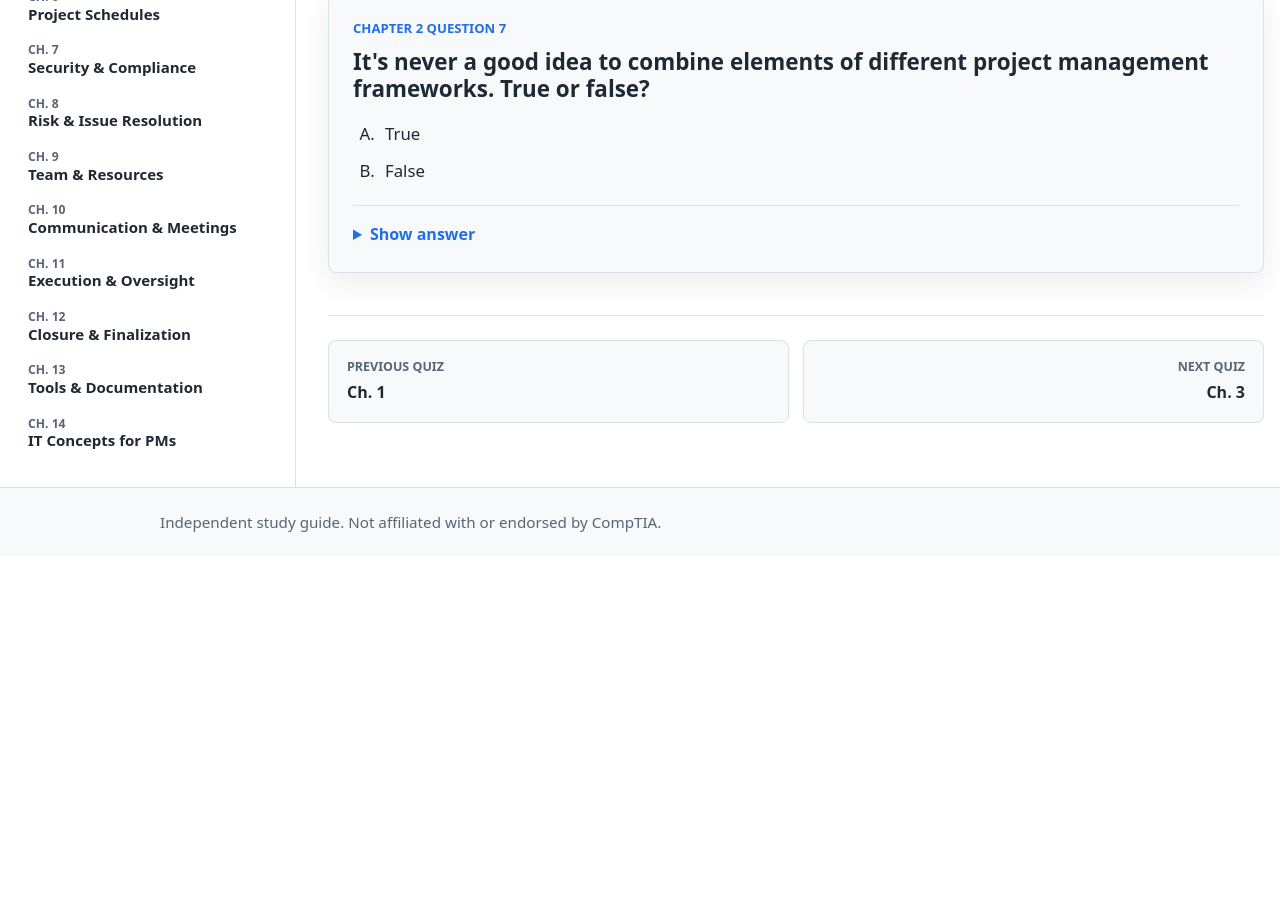
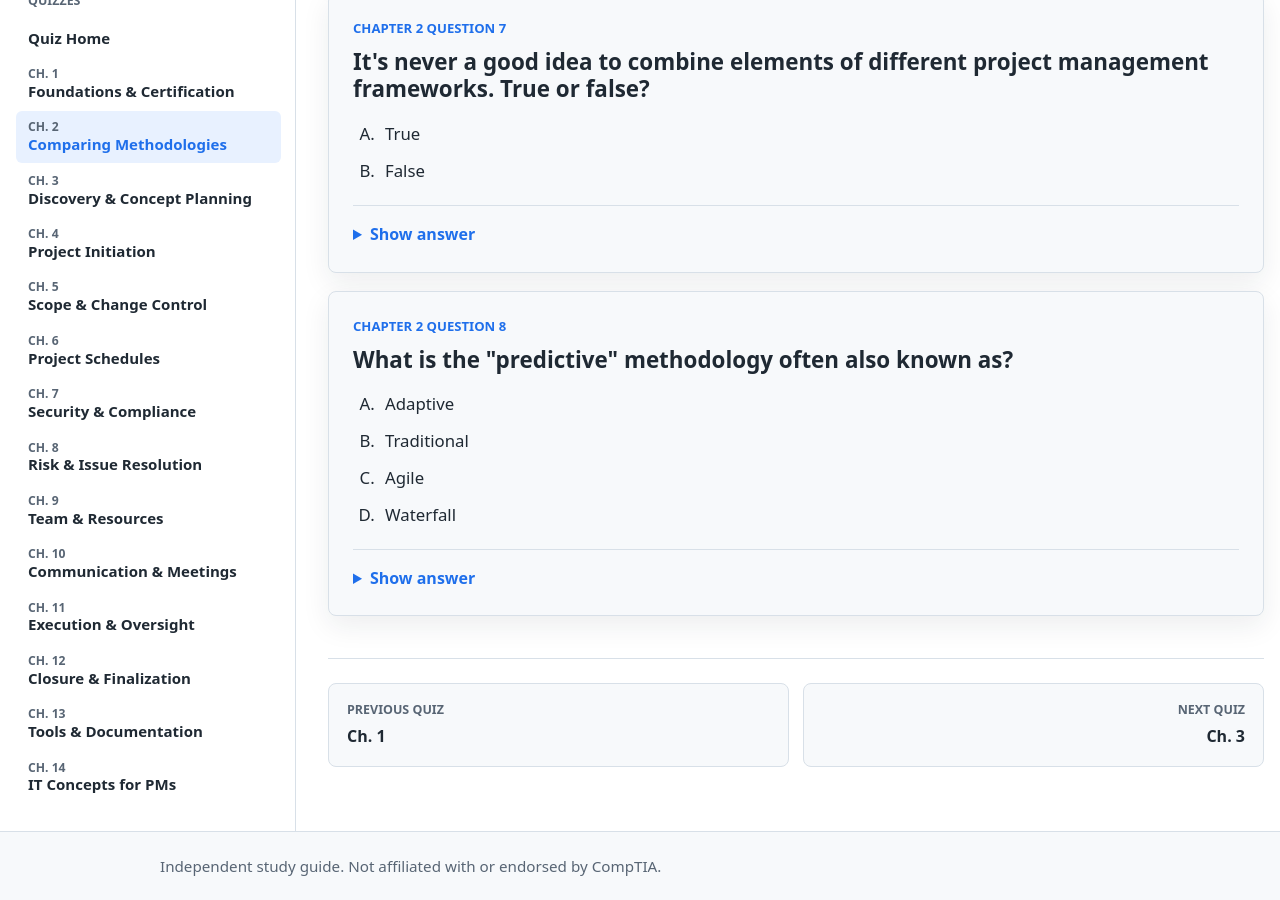
Before and after one commit to teganburns/project-plus-study-guide, a Jekyll site: the page built from quizzes/chapter-02.md, in a window 1280 px wide and 900 px high, scrolled down 2692 px. Built offline with Jekyll 4.4.1, drawn with Linux system fonts in a browser that asks for light colours; before the commit the page ends 3248 px from its top, so only the background shows below that.

Commit message:
Add chapter 2 predictive methodology quiz

```diff
--- a/quizzes/chapter-02.md
+++ b/quizzes/chapter-02.md
@@ -145,4 +145,21 @@ permalink: /quizzes/chapter-02/
       <p><strong>Answer: B.</strong> False. Hybrid approaches can combine elements of different frameworks when the project benefits from a mixed approach.</p>
     </details>
   </article>
+
+  <article class="quiz-card">
+    <p class="quiz-meta">Chapter 2 Question 8</p>
+    <h2>What is the "predictive" methodology often also known as?</h2>
+
+    <ol class="quiz-options" type="A">
+      <li>Adaptive</li>
+      <li>Traditional</li>
+      <li>Agile</li>
+      <li>Waterfall</li>
+    </ol>
+
+    <details class="quiz-answer">
+      <summary>Show answer</summary>
+      <p><strong>Answer: D.</strong> Predictive methodology is often also known as Waterfall.</p>
+    </details>
+  </article>
 </section>
```
